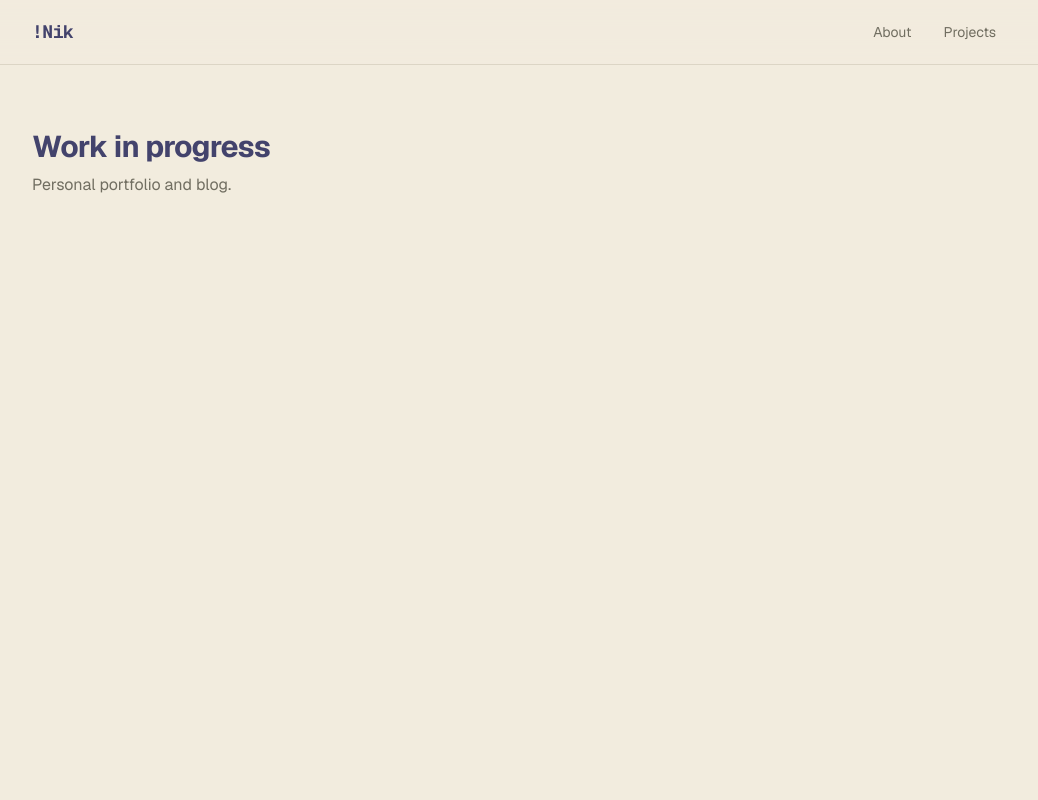
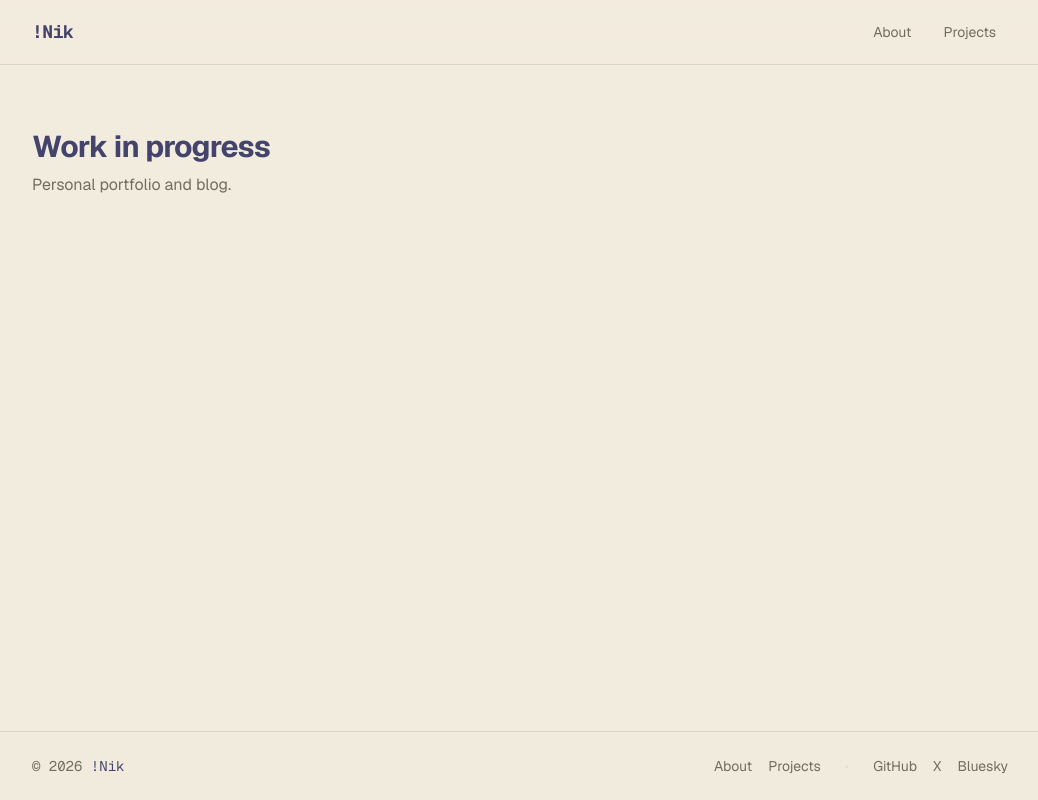
Before and after one commit to notnikbtw/portfolio, a Next.js app: page / in a window 1280 px wide. Shown: the whole page, without its empty margins (120-1158 px from the left). Built offline with nearby package versions, Linux system fonts and the light colour scheme.

Commit message:
feat: add footer and shared navigation config

```diff
--- a/src/app/layout.tsx
+++ b/src/app/layout.tsx
@@ -3,6 +3,7 @@ import { Geist, Geist_Mono } from 'next/font/google';
 import { ThemeProvider } from '@/components/providers/theme-provider';
 import './globals.css';
 import { Header } from '@/components/header';
+import { Footer } from '@/components/footer';
 
 const geistSans = Geist({
   variable: '--font-sans',
@@ -49,7 +50,7 @@ export default function RootLayout({
       <body className="bg-background text-foreground flex min-h-full flex-col">
         <ThemeProvider
           attribute="class"
-          defaultTheme="white"
+          defaultTheme="system"
           enableSystem
           disableTransitionOnChange
         >
@@ -57,6 +58,7 @@ export default function RootLayout({
           <main className="mx-auto flex w-full max-w-5xl flex-1 flex-col px-4 sm:px-6">
             {children}
           </main>
+          <Footer />
         </ThemeProvider>
       </body>
     </html>
--- /dev/null
+++ b/src/components/footer.tsx
@@ -0,0 +1,55 @@
+import Link from 'next/link';
+import { navItems, socialLinks } from '@/config/navigation';
+
+export function Footer() {
+  const currentYear = new Date().getFullYear();
+
+  return (
+    <footer className="border-border bg-background/50 w-full border-t">
+      <div className="text-muted-foreground mx-auto flex w-full max-w-5xl flex-col items-center justify-between gap-4 px-4 py-6 text-xs sm:flex-row sm:px-6 sm:text-sm">
+        <p className="font-mono">
+          &copy; {currentYear}{' '}
+          <Link
+            href="/"
+            className="text-foreground hover:text-foreground/80 transition-colors"
+          >
+            !Nik
+          </Link>
+        </p>
+
+        <div className="flex flex-wrap items-center gap-x-6 gap-y-2">
+          <nav
+            className="flex items-center gap-4"
+            aria-label="Footer navigation"
+          >
+            {navItems.map(item => (
+              <Link
+                key={item.href}
+                href={item.href}
+                className="hover:text-foreground transition-colors"
+              >
+                {item.label}
+              </Link>
+            ))}
+          </nav>
+
+          <span className="text-border/60 hidden sm:inline">•</span>
+
+          <nav className="flex items-center gap-4" aria-label="Social links">
+            {socialLinks.map(link => (
+              <Link
+                key={link.label}
+                href={link.href}
+                target="_blank"
+                rel="noopener noreferrer"
+                className="hover:text-foreground transition-colors"
+              >
+                {link.label}
+              </Link>
+            ))}
+          </nav>
+        </div>
+      </div>
+    </footer>
+  );
+}
--- a/src/components/header.tsx
+++ b/src/components/header.tsx
@@ -2,11 +2,7 @@
 
 import Link from 'next/link';
 import { usePathname } from 'next/navigation';
-
-const navItems = [
-  { href: '/about', label: 'About' },
-  { href: '/projects', label: 'Projects' },
-];
+import { navItems } from '@/config/navigation';
 
 export function Header() {
   const pathname = usePathname();
--- /dev/null
+++ b/src/config/navigation.ts
@@ -0,0 +1,15 @@
+export type NavItem = {
+  label: string;
+  href: string;
+};
+
+export const navItems: NavItem[] = [
+  { href: '/about', label: 'About' },
+  { href: '/projects', label: 'Projects' },
+];
+
+export const socialLinks: NavItem[] = [
+  { href: 'https://github.com/notnikbtw', label: 'GitHub' },
+  { href: 'https://x.com/notnikbtw', label: 'X' },
+  { href: 'https://bsky.app/profile/notnikbtw.bsky.social', label: 'Bluesky' },
+];
```
